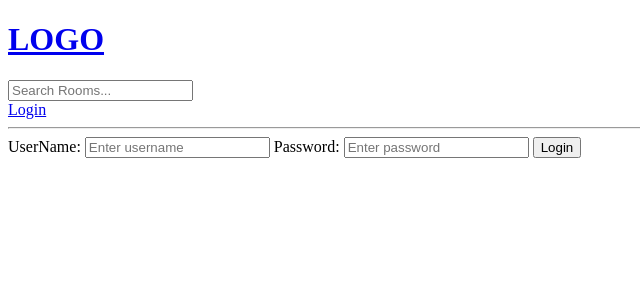
After one commit to keshavdubey1196/Chat-Room, a Django app: template studybud/base/templates/base/login_register.html in a window 1280 px wide. The commit adds this page. Shown: the top 300 px of the page, without its empty margins (0-640 px from the left). Run offline with Django 3.2, Linux system fonts and the light colour scheme; the template is opened without the code that fills it, so the values that code supplies are empty.

Commit message:
Authentication/ user login and messages

```diff
--- /dev/null
+++ b/studybud/base/templates/base/login_register.html
@@ -0,0 +1,16 @@
+{% extends "main.html"%} {% block content %}
+
+<div>
+  <form method="POST" action="">
+    {% csrf_token %}
+    <label>UserName:</label>
+    <input type="text" name="username" placeholder="Enter username" />
+
+    <label>Password:</label>
+    <input type="text" name="password" placeholder="Enter password" />
+
+    <input type="submit" value="Login" />
+  </form>
+</div>
+
+{% endblock content %}
--- a/studybud/base/urls.py
+++ b/studybud/base/urls.py
@@ -2,6 +2,7 @@ from django.urls import path
 from . import views
 
 urlpatterns = [
+    path("login/",views.loginPage,name="login"),
     path("", views.home, name="home"),
     path("room/<str:pk>/", views.room, name="room"),
     path("create-room/", views.createRoom, name="create-room"),
--- a/studybud/templates/main.html
+++ b/studybud/templates/main.html
@@ -7,6 +7,17 @@
     <title>StudyBud</title>
   </head>
   <body>
-    {% include "navbar.html" %} {% block content %} {% endblock%}
+    {% include "navbar.html" %}
+    {% if messages %}
+    <ul class="messages">
+      {% for message in messages %}
+         <li></li>{{ message }}</li>
+      {% endfor %}
+    </ul>
+    {% endif %}
+
+    {% block content %}
+
+    {% endblock%}
   </body>
 </html>
--- a/studybud/templates/navbar.html
+++ b/studybud/templates/navbar.html
@@ -4,5 +4,5 @@
 <form method="GET" action="{% url 'home' %}">
   <input type="text" name="q" placeholder="Search Rooms..."/>
 </form>
-
+<a href="{% url 'login' %}">Login</a>
 <hr />
```
Also changed, not shown: studybud/base/views.py (+22 -0 lines), studybud/db.sqlite3.
